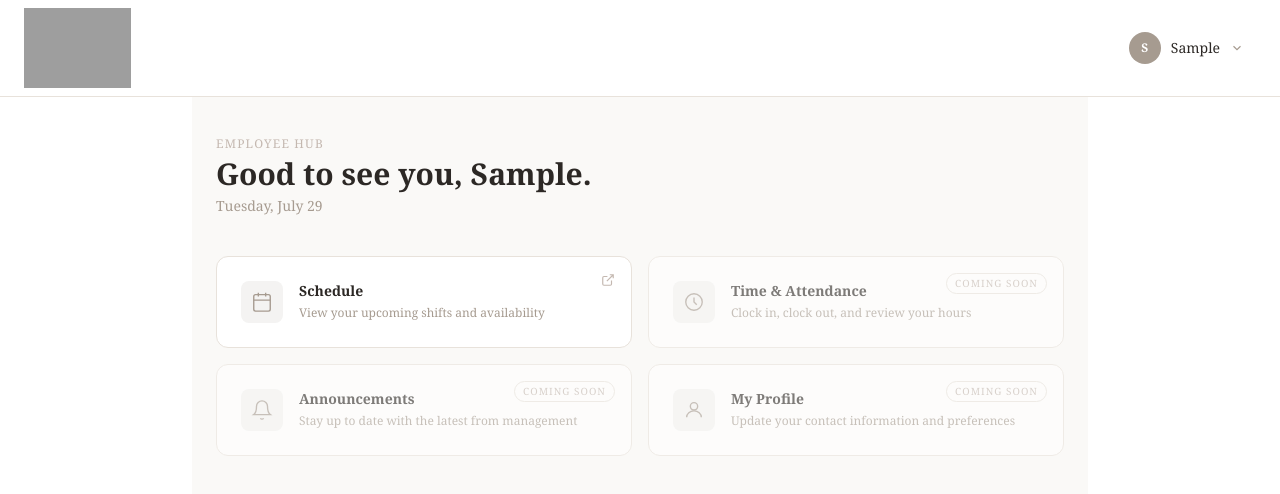
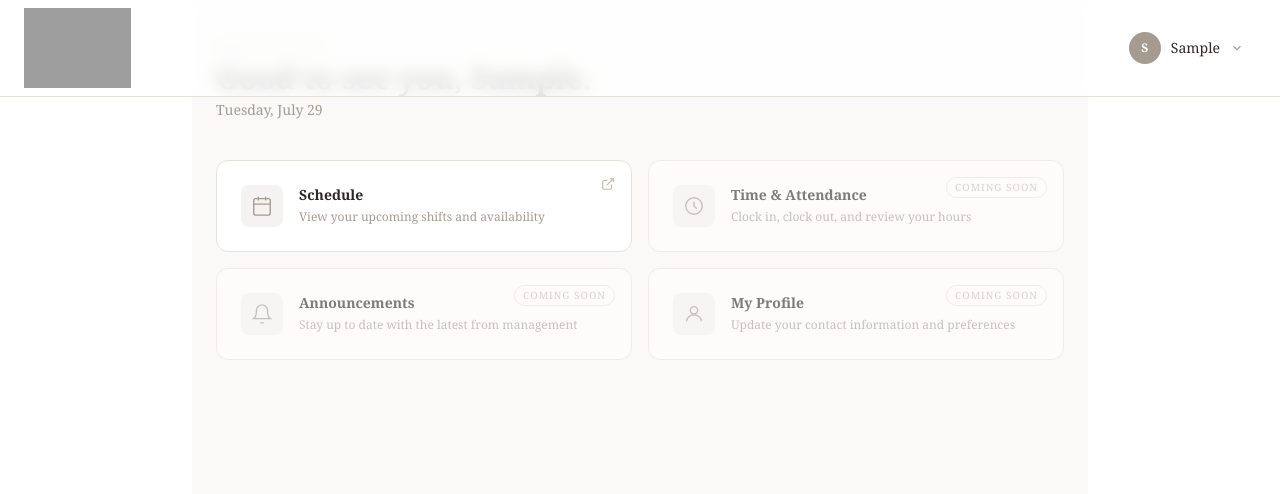
Before and after one commit to LHB-Projects/next-starter-template, a Next.js app: page /dashboard in a window 1280 px wide. Shown: the top 494 px of the page. Built offline with nearby package versions, Linux system fonts and the light colour scheme; no server answers; the database is empty; sample sign-in values are in the browser's storage; grey boxes are pictures that could not be loaded.

Commit message:
pls work

```diff
--- a/src/app/layout.tsx
+++ b/src/app/layout.tsx
@@ -1,9 +1,7 @@
 import "./globals.css";
-import Image from "next/image";
-import Link from "next/link";
 import { getSiteSettings } from "@/lib/siteSettings";
-import NavDropdown from "@/components/NavDropdown";
 import SessionProvider from "@/components/SessionProvider";
+import ConditionalNav from "@/components/ConditionalNav";
 
 export async function generateMetadata() {
   const settings = await getSiteSettings();
@@ -30,20 +28,8 @@ export default async function RootLayout({
     <html lang="en">
       <body className="relative min-h-screen" style={cssVars}>
         <SessionProvider>
-          <header className="fixed top-0 left-0 w-full z-50 flex items-center justify-between px-6 py-2 bg-white/80 backdrop-blur-sm border-b border-[#e8e2db]">
-            <Link href="/dashboard">
-              <Image
-                src={settings.logo_url}
-                alt={`${settings.site_title} Logo`}
-                width={300}
-                height={150}
-                priority
-                className="cursor-pointer w-auto h-20 object-contain"
-              />
-            </Link>
-            <NavDropdown />
-          </header>
-          <main className="flex justify-center items-start mt-[96px]">
+          <ConditionalNav settings={{ logo_url: settings.logo_url, site_title: settings.site_title }} />
+          <main>
             {children}
           </main>
         </SessionProvider>
--- /dev/null
+++ b/src/components/ConditionalNav.tsx
@@ -0,0 +1,37 @@
+"use client";
+
+import { useSession } from "next-auth/react";
+import { usePathname } from "next/navigation";
+import Image from "next/image";
+import Link from "next/link";
+import NavDropdown from "@/components/NavDropdown";
+
+type Settings = {
+  logo_url: string;
+  site_title: string;
+};
+
+export default function ConditionalNav({ settings }: { settings: Settings }) {
+  const { data: session } = useSession();
+  const pathname = usePathname();
+
+  const hideNav = !session || pathname === "/login" || pathname === "/register";
+
+  if (hideNav) return null;
+
+  return (
+    <header className="fixed top-0 left-0 w-full z-50 flex items-center justify-between px-6 py-2 bg-white/80 backdrop-blur-sm border-b border-[#e8e2db]">
+      <Link href="/dashboard">
+        <Image
+          src={settings.logo_url}
+          alt={`${settings.site_title} Logo`}
+          width={300}
+          height={150}
+          priority
+          className="cursor-pointer w-auto h-20 object-contain"
+        />
+      </Link>
+      <NavDropdown />
+    </header>
+  );
+}
```
